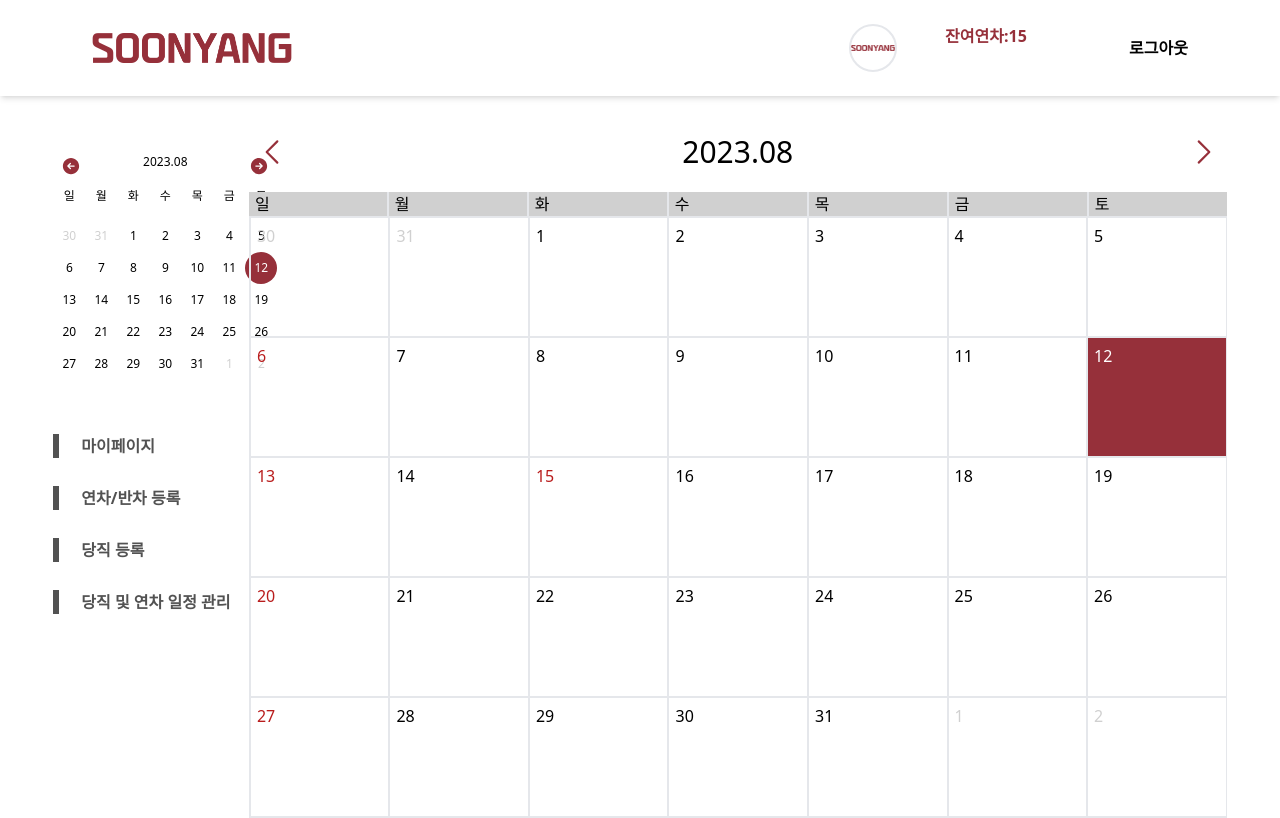
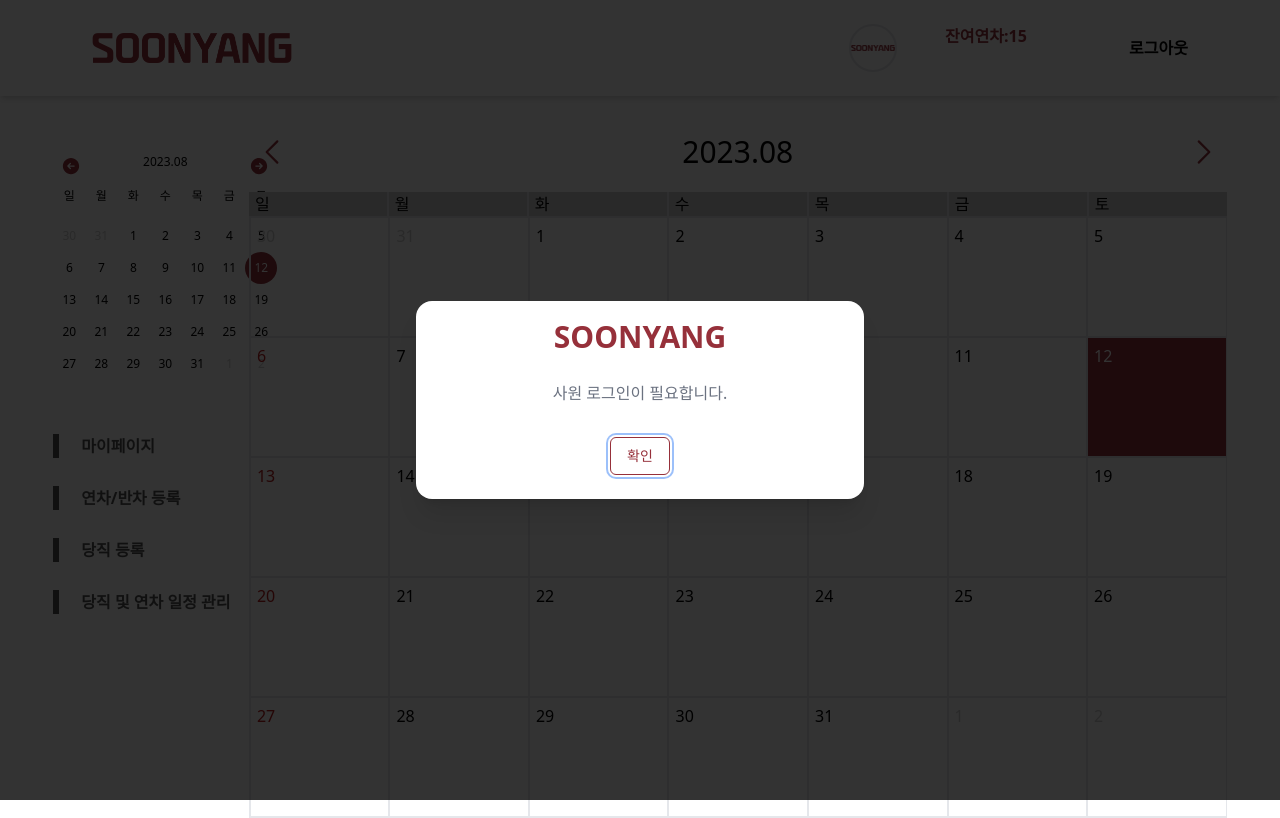
Before and after one commit to FC-MINI-4/attendance-front, a Next.js app: page /main in a window 1280 px wide. Built offline with nearby package versions, Linux system fonts and the light colour scheme; no server answers.

Commit message:
FEAT: 비허가 메인 접근 핸들링

```diff
--- a/src/api/main/schedules.ts
+++ b/src/api/main/schedules.ts
@@ -18,8 +18,6 @@ export default async function requestSchedules() {
     );
     return response.data;
   } catch (error: any) {
-    alert(error.response.data.message);
-    location.replace('/');
     return error;
   }
 }
--- a/src/components/main/Main.tsx
+++ b/src/components/main/Main.tsx
@@ -1,8 +1,10 @@
+import { Cookies } from 'react-cookie';
+import DialogModal from '@/components/common/Dialog';
 import Calendar from '@/components/main/MainCalendar';
 import MainHeader from '@/components/main/MainHeader';
 import SideMenu from '@/components/main/MainSideMenu';
 import { useRecoilState } from 'recoil';
-import { useEffect } from 'react';
+import { useEffect, useState } from 'react';
 import requestSchedules from '@/api/main/schedules';
 import {
   dayOffState,
@@ -18,9 +20,15 @@ export default function Main() {
   const [duties, setDuties] = useRecoilState(dutiesState);
   const [userName, setUserName] = useRecoilState(nameState);
   const [userEmail, setUserEmail] = useRecoilState(emailState);
+  const [renderModal, setRenderModal] = useState(true); // Diaglog Modal 렌더링 조건
+
+  // 쿠키에 저장된 employeeId를 꺼내와서 employeeId 변수에 저장
+  const cookie = new Cookies();
+  const isEmployee = cookie.get('role');
 
   useEffect(() => {
     const schedules = async () => {
+      if (isEmployee === 'USER') setRenderModal(false);
       try {
         const request = await requestSchedules();
         const scheduleInfo = request.data;
@@ -34,10 +42,18 @@ export default function Main() {
       }
     };
     schedules();
-  }, [setDayOffs, setRemainDays, setDuties, setUserEmail, setUserName]);
+  }, [
+    setDayOffs,
+    setRemainDays,
+    setDuties,
+    setUserEmail,
+    setUserName,
+    isEmployee
+  ]);
 
   return (
     <>
+      {renderModal && <DialogModal message={'사원 로그인이 필요합니다.'} />}
       <div className="w-screen h-screen relative">
         <div className="absolute top-0 left-0 w-full shadow-md">
           <MainHeader />
```
